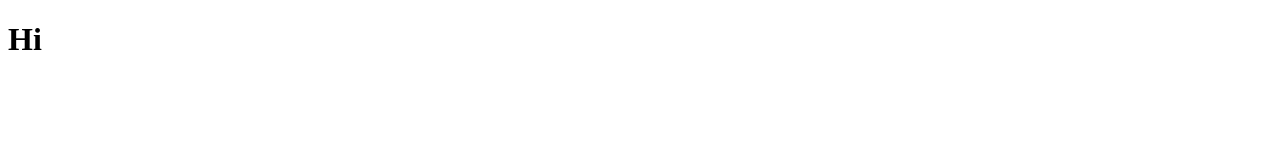
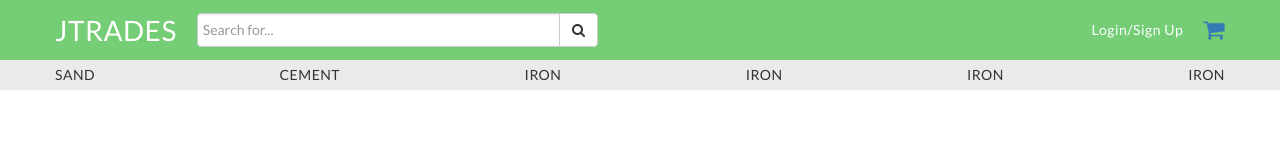
Before and after one commit to Pashupati-Jha/JT, a plain HTML site: page src/templates/index.html in a window 1280 px wide. Drawn offline with nearby package versions, Linux system fonts and the light colour scheme.

Commit message:
index page header and nac bar

```diff
--- a/src/templates/index.html
+++ b/src/templates/index.html
@@ -1,7 +1,124 @@
 <!DOCTYPE html>
+
+<script type="text/javascript"></script>
 <html>
-<body>
-<h1>Hi</h1>
-</body>
+
+	<head>
+		<meta name="viewport" content="width=device-width, initial-scale=1">
+		<meta charset="utf-8">
+		<meta keywords="cement, sand">
+		<meta name="anji jhajee" content="Jagadamba Traders">
+		<link rel="stylesheet" href="https://maxcdn.bootstrapcdn.com/bootstrap/3.3.7/css/bootstrap.min.css">
+		<script src="https://ajax.googleapis.com/ajax/libs/jquery/3.3.1/jquery.min.js"></script>
+		<script src="https://maxcdn.bootstrapcdn.com/bootstrap/3.3.7/js/bootstrap.min.js"></script>
+		<link rel="stylesheet" href="https://cdnjs.cloudflare.com/ajax/libs/font-awesome/4.7.0/css/font-awesome.min.css">
+		<link href="https://fonts.googleapis.com/css?family=Lato" rel="stylesheet">
+		<style type="text/css">
+			html, body {
+				margin: 0;
+				padding: 0;
+				letter-spacing: 0.5px;
+				font-family: 'Lato', sans-serif;
+
+			}
+
+			header .content-wrapper{
+				background: #4B4B;
+				height: 60px;
+				color: #ffffff;
+				/*letter-spacing: 0.5px;*/
+			}
+			header .content-wrapper .container .nav-main ul{
+				list-style-type: none;
+				margin: 0px;
+				padding: 0px;
+			}
+
+			header .content-wrapper .container .nav-main ul li input{
+				width: 100%;
+				padding: 5px;
+
+			}
+
+			.p-l-20 {
+				padding-left: 20px;
+			}
+
+			.v-alignment {
+				display: flex;
+				align-items: center;
+			}
+			.align-items {
+				display: flex;
+				justify-content: space-between;
+				align-items: center;
+			}
+			header .content-wrapper .container .row .nav-main {
+				display: flex;
+				justify-content: space-between;
+				align-items: center;
+				height: 60px;
+			}
+			.main-navbar{
+				background-color: #EAEAEA;
+				height: 30px;
+
+			}
+
+		</style>
+	</head>
+	<body>
+		<header>
+			<div class="content-wrapper">
+				<div class="container">
+					<div class="row">
+						<div class="nav-main cleatfix">
+							<ul style="width: 60%" class="v-alignment">
+								<li class="pull-left">
+									<!-- <a href="/">
+									<img src="http://imgs.livspace.com/ls_image/823637/Livspace-logo-black.png" alt="Livspace.com logo" height="28"></a> -->
+									<h4 style="font-size: 28px">JTRADES</h4>
+								</li>
+								<li class="pull-left" style="width: inherit;">
+									<div class="search p-l-20">
+										<div class="input-group">
+											<input type="text" class="form-control" placeholder="Search for...">
+										    <span class="input-group-btn">
+										       <button class="btn btn-default" type="button"><i class="fa fa-search"></i></button>
+										    </span>
+									    </div>
+									</div>
+								</li>
+							</ul>
+							<ul class="v-alignment">
+								<li class="pull-right"><span>Login/Sign Up</span></li>
+								<li class="pull-right cart-section  p-l-20"><a href=""><i class="fa fa-shopping-cart" style="font-size: 23px"></i></a></li>
+							</ul>
+						</div>
+					</div>
+				</div>
+			</div>
+		</header>
+		<nav class="main-navbar align-items"">
+			<div class="container">
+				<div class="row">
+					<ul style="list-style-type: none; padding: 0; margin: 0" class="align-items">
+						<li>SAND</li>
+						<li>CEMENT</li>
+						<li>IRON</li>
+						<li>IRON</li>
+						<li>IRON</li>
+						<li>IRON</li>
+					</ul>
+				</div>
+			</div>
+		</nav>
+		<section>
+
+		</section>
+		<footer>
+
+		</footer>
+	</body>
 
 </html>
```
